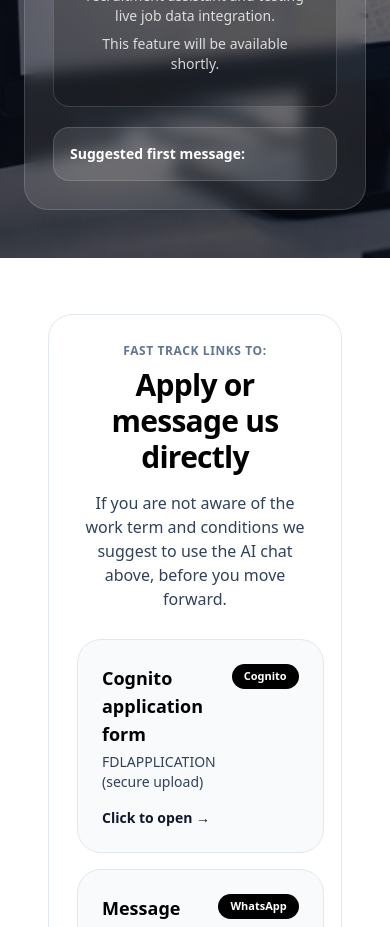
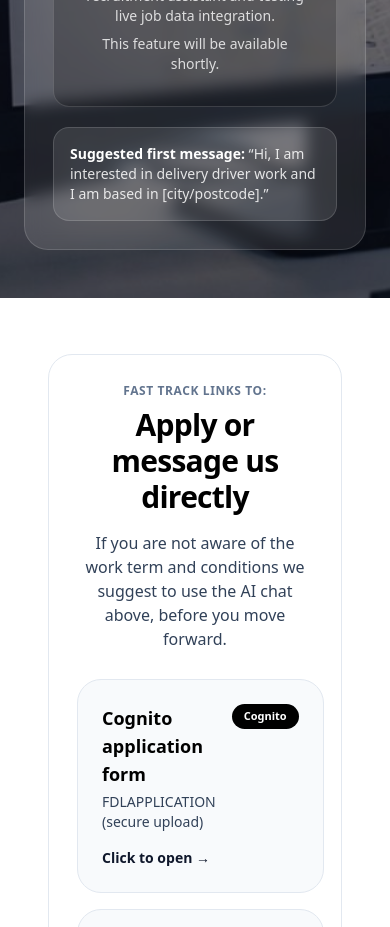
Before and after one commit to Sevfdl/fdl-parcel-network, a Next.js app: page /recruitment in a window 390 px wide. Shown: the part 3500-4427 px from the top of the page. Built offline with nearby package versions, Linux system fonts and the light colour scheme.

Commit message:
Recruitment page mobile and AI placeholder updates

```diff
--- a/app/recruitment/page.tsx
+++ b/app/recruitment/page.tsx
@@ -379,6 +379,7 @@
               <span className="font-semibold text-white">
   Suggested first message:
 </span>{" "}
+“Hi, I am interested in delivery driver work and I am based in [city/postcode].”
             </div>
           </div>
         </div>
```
